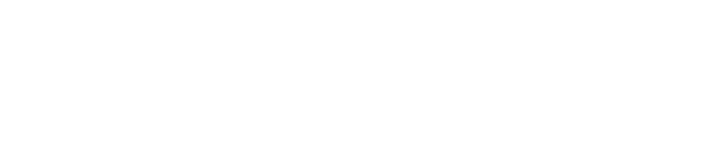
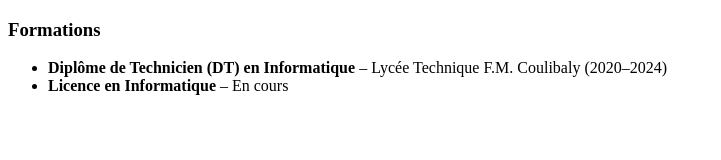
Before and after one commit to Akilas-Pro/mon_cv, a plain HTML site: page index.html in a window 1280 px wide. Shown: the whole page, without its empty margins (0-721 px from the left). Drawn offline with Linux system fonts and the light colour scheme.

Commit message:
mise en place de la section formation

```diff
--- a/index.html
+++ b/index.html
@@ -1,12 +1,25 @@
 <!DOCTYPE html>
 <html lang="en">
+
 <head>
     <meta charset="UTF-8">
     <meta name="viewport" content="width=device-width, initial-scale=1.0">
     <title>Document</title>
     <link rel="stylesheet" href="style.css">
 </head>
+
 <body>
 
+    <!-- SECTION FORMATIONS -->
+    <section class="portfolio-formations">
+        <h3>Formations</h3>
+        <ul>
+            <li><strong>Diplôme de Technicien (DT) en Informatique</strong> – Lycée Technique F.M. Coulibaly (2020–2024)
+            </li>
+            <li><strong>Licence en Informatique</strong> – En cours</li>
+        </ul>
+    </section>
+
 </body>
+
 </html>
```
